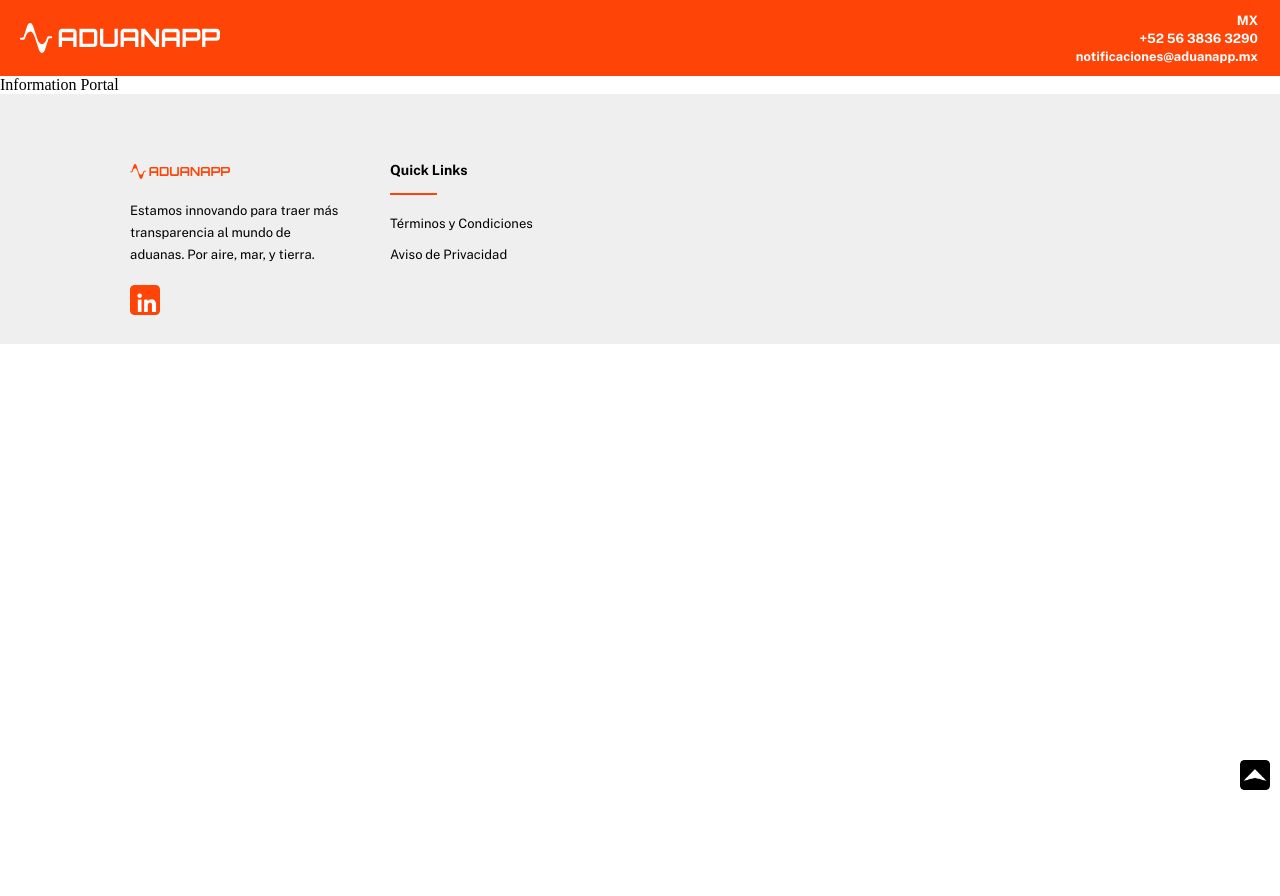
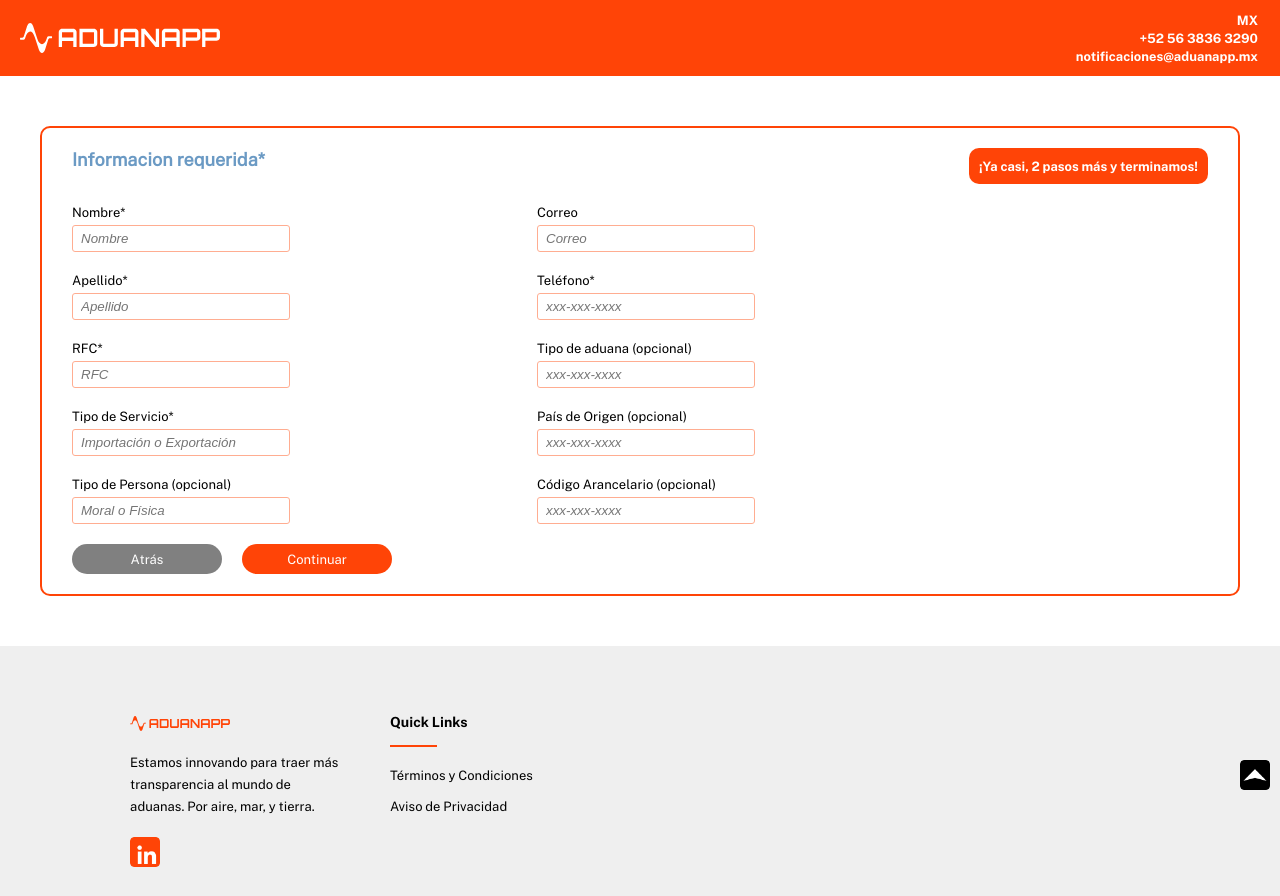
Before and after one commit to victorgallegosc/aduanappShop, a React (Vite) app: page /information-portal in a window 1280 px wide. Before the commit the page ends 800 px from the top, so only its background shows below. Built offline with nearby package versions, Linux system fonts and the light colour scheme.

Commit message:
Finish Information Portal Frontend

```diff
--- a/src/components/InformationPortal/InformationPortal.module.css
+++ b/src/components/InformationPortal/InformationPortal.module.css
@@ -0,0 +1,62 @@
+.container {
+    border: 2px solid #ff4407;
+    border-radius: 10px;
+    margin: 50px 40px;
+    padding: 20px 30px
+}
+.containerHeader {
+    display: flex;
+    flex-direction: row;
+    justify-content: space-between;
+}
+.containerHeaderMessage {
+    background-color: #ff4407;
+    border-radius: 10px;
+    color: white;
+    padding: 10px;
+    margin-bottom: 20px;
+    height: fit-content;
+    width: fit-content;
+}
+.container h2 {
+    font-family: "Public Sans Regular";
+    font-size: 18px;
+    color: #6b9ac4;
+    margin-top: 0;
+
+    margin-bottom: 10px;
+}
+.formContainer {
+    display: grid;
+    grid-template-columns: repeat(2, 1fr);
+    column-gap: 30px;
+    row-gap: 20px;
+    max-width: 900px;
+}
+.formContainer label {
+    font-family: 'Public Sans Regular';
+    font-size: 13px;
+}
+.formField {
+    display: flex;
+    flex-direction: column;
+    width: auto;
+}
+.formField input {
+    border: 1px solid #ffad91;
+    border-radius: 3px;
+    padding: 5px 8px;
+    margin-top: 5px;
+    max-width: 200px;
+}
+::placeholder {
+    font-style: italic;
+}
+:-ms-input-placeholder {
+    /* Internet Explorer 10-11 */
+    font-style: italic;
+}
+::-ms-input-placeholder {
+    /* Microsoft Edge */
+    font-style: italic;
+}
--- a/src/components/InformationPortal/index.tsx
+++ b/src/components/InformationPortal/index.tsx
@@ -1,12 +1,173 @@
-import React from "react";
-
+import React, { useState } from "react";
+import { useNavigate } from "react-router-dom";
+import styles from "./InformationPortal.module.css"
 
 const InformationPortal: React.FC = () => {
+    const [formData, setFormData] = useState({
+        nombre: "",
+        correo: "",
+        apellido: "",
+        telefono: "",
+        rfc: "",
+        tipoDeAduana: "",
+        tipoDeServicio: "",
+        origen: "",
+        persona: "",
+        codigo: "",
+    });
+
+    const handleChange = (e: React.ChangeEvent<HTMLInputElement>) => {
+        const { name, value } = e.target;
+        setFormData({
+            ...formData,
+            [name]: value,
+        });
+    };
+
+    const handleSubmit = (e: React.FormEvent<HTMLFormElement>) => {
+        e.preventDefault();
+        // Send data to API
+        console.log("Form Data:", formData);
+    };
+
+    const navigate = useNavigate()
+    const goBack = () => {
+        navigate(-1);
+    }
+
     return (
-        <>
-            Information Portal
-        </>
-    )
+        <div className={styles.container}>
+            <div className={styles.containerHeader}>
+                <h2>Informacion requerida*</h2>
+                <div className={styles.containerHeaderMessage}>
+                    <p className="font-body-bold">
+                        ¡Ya casi, 2 pasos más y terminamos!
+                    </p>
+                </div>
+            </div>
+
+            <form className={styles.formContainer} onSubmit={handleSubmit}>
+                <div className={styles.formField}>
+                    <label>Nombre*</label>
+                    <input
+                        name="nombre"
+                        type="text"
+                        placeholder="Nombre"
+                        value={formData.nombre}
+                        onChange={handleChange}
+                        required
+                    />
+                </div>
+                <div className={styles.formField}>
+                    <label>Correo</label>
+                    <input
+                        name="correo"
+                        type="email"
+                        placeholder="Correo"
+                        value={formData.correo}
+                        onChange={handleChange}
+                    />
+                </div>
+                <div className={styles.formField}>
+                    <label>Apellido*</label>
+                    <input
+                        name="apellido"
+                        type="text"
+                        placeholder="Apellido"
+                        value={formData.apellido}
+                        onChange={handleChange}
+                        required
+                    />
+                </div>
+                <div className={styles.formField}>
+                    <label>Teléfono*</label>
+                    <input
+                        name="telefono"
+                        type="tel"
+                        placeholder="xxx-xxx-xxxx"
+                        value={formData.telefono}
+                        onChange={handleChange}
+                        required
+                    />
+                </div>
+                <div className={styles.formField}>
+                    <label>RFC*</label>
+                    <input
+                        name="rfc"
+                        type="text"
+                        placeholder="RFC"
+                        value={formData.rfc}
+                        onChange={handleChange}
+                        required
+                    />
+                </div>
+                <div className={styles.formField}>
+                    <label>Tipo de aduana (opcional)</label>
+                    <input
+                        name="tipoDeAduana"
+                        type="text"
+                        placeholder="xxx-xxx-xxxx"
+                        value={formData.tipoDeAduana}
+                        onChange={handleChange}
+                    />
+                </div>
+                <div className={styles.formField}>
+                    <label>Tipo de Servicio*</label>
+                    <input
+                        name="tipoDeServicio"
+                        type="text"
+                        placeholder="Importación o Exportación"
+                        value={formData.tipoDeServicio}
+                        onChange={handleChange}
+                        required
+                    />
+                </div>
+                <div className={styles.formField}>
+                    <label>País de Origen (opcional)</label>
+                    <input
+                        name="origen"
+                        type="text"
+                        placeholder="xxx-xxx-xxxx"
+                        value={formData.origen}
+                        onChange={handleChange}
+                    />
+                </div>
+                <div className={styles.formField}>
+                    <label>Tipo de Persona (opcional)</label>
+                    <input
+                        name="persona"
+                        type="text"
+                        placeholder="Moral o Física"
+                        value={formData.persona}
+                        onChange={handleChange}
+                    />
+                </div>
+                <div className={styles.formField}>
+                    <label>Código Arancelario (opcional)</label>
+                    <input
+                        name="codigo"
+                        type="text"
+                        placeholder="xxx-xxx-xxxx"
+                        value={formData.codigo}
+                        onChange={handleChange}
+                    />
+                </div>
+
+                {/* Buttons */}
+                <div className="back-and-continue-button">
+                    <div
+                        className="secondary-button font-body"
+                        onClick={goBack}
+                    >
+                        Atrás
+                    </div>
+                    <button className="primary-button font-body" type="submit">
+                        Continuar
+                    </button>
+                </div>
+            </form>
+        </div>
+    );
 }
 
 export default InformationPortal;
```
